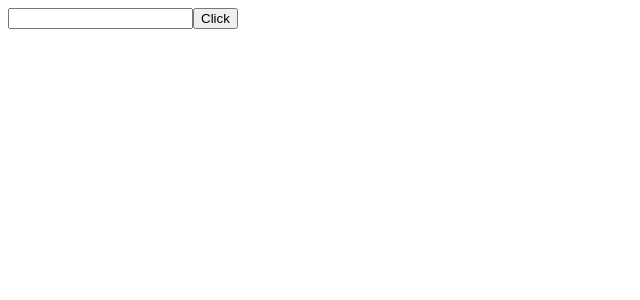
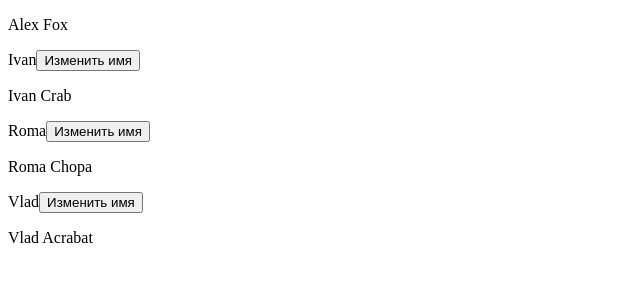
Before and after one commit to YaroslavOkrema/React, a React (Create React App) app in the folder 5.01/: page / in a window 1280 px wide. Shown: the top 300 px of the page, without its empty margins (0-640 px from the left). Built offline with nearby package versions, Linux system fonts and the light colour scheme.

Commit message:
feat: practice

```diff
--- a/5.01/src/App.jsx
+++ b/5.01/src/App.jsx
@@ -1,19 +1,55 @@
 import React from "react";
 import UserName from "./UserName";
 
+let USERS = [
+    { id: 1, name: 'Alex', surname: 'Fox', age: 20},
+    { id: 2, name: 'Ivan', surname: 'Crab', age: 21},
+    { id: 3, name: 'Roma', surname: 'Chopa', age: 23},
+    { id: 4, name: 'Vlad', surname: 'Acrabat', age: 24},
+];
+
 const App = () => {
-    const onClickHandler = (event) => {
-        console.log(event);
-    }
+    const [_, forceUpdate] = React.useReducer(x => x + 1, 0);
+    const changeName = (id, newName) => {
+        return () => {
+            console.log(id, newName);
+            USERS.map((user) => {
+                if (user.id === id) {
+                    return {
+                        id: user.id,
+                        name: newName,
+                        surname: user.surname,
+                        age: user.age,
+                    };
+                }
+
+                return user;
+            });
+            console.log(USERS);
+            forceUpdate();
+        }
+    };
+
+    const data = [];
+        {USERS.map((user, index) => (
+            data.push(
+                <div>
+                    <UserName
+                        userId={user.id}
+                        userName={user.name}
+                        userSurname={user.surname}
+                        userAge={user.age}
+                        changeName={changeName}
+                    />
+                </div>
+            )
+        ));
+        }
     return (
-        <div onClick={onClickHandler}>
-            <input type="text" onChange={(event) => {
-                console.log('on change', event.target.value);
-            }}/>
-            <button>Click</button>
+        <div>
+            {data}
         </div>
     );
 }
 
-
 export default App;
--- a/5.01/src/UserName.jsx
+++ b/5.01/src/UserName.jsx
@@ -7,7 +7,9 @@ const UserName = (props) => {
         {props.userAge > 20 ? (
             <p>
               {props.userName}
-              <button>Изменить имя</button>
+              <button onClick={props.changeName(props.userId, 'Vamp')}>
+                  Изменить имя
+              </button>
             </p>
         ) : null}
         <p>{props.userName} {props.userSurname}</p>
```
